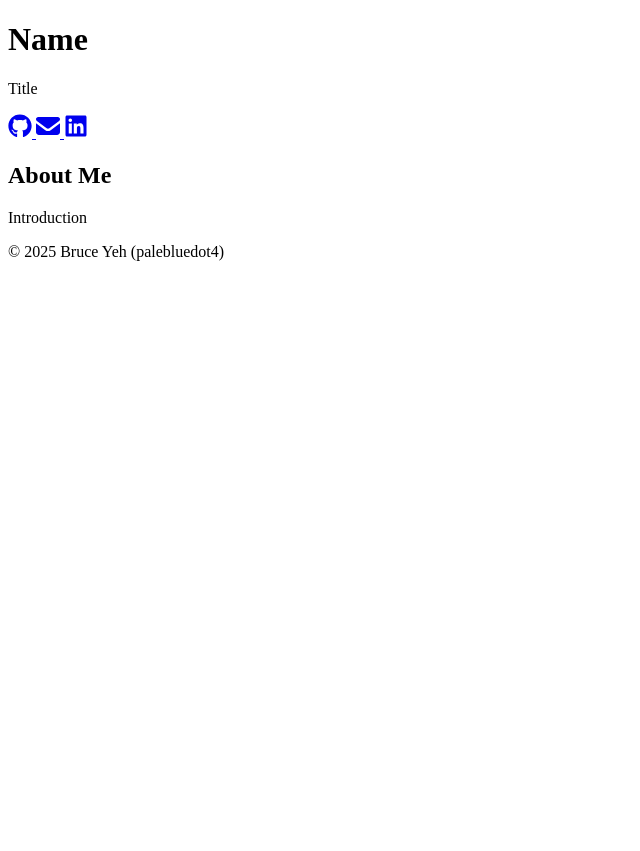
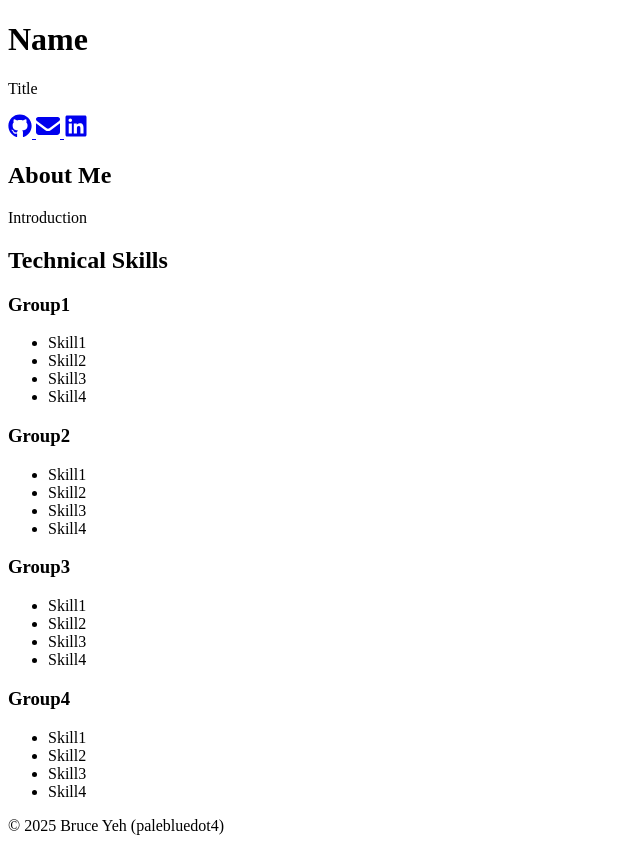
Before and after one commit to palebluedot4/code-snippets, a Python web app: template templates/web/pages/resume/nebula/vanilla/index.html in a window 1280 px wide. Shown: the whole page, without its empty margins (0-640 px from the left). Before the commit the page ends 261 px from the top, so only its background shows below. Run offline with Jinja, Linux system fonts and the light colour scheme; the template is opened without the code that fills it, so the values that code supplies are empty.

Commit message:
feat(html): add technical skills section
This commit introduces a dedicated "Technical Skills" section. It
utilizes a grid layout to organize different skill sets into
distinct groups. Each group is presented as an article containing a
heading and an unordered list of individual skills.

The purpose of this structure is to present technical competencies
in a clear and easily scannable format for recruiters. Grouping
skills logically helps to showcase a broad range of expertise in
an organized manner. Accessibility is maintained with the use of
aria-labelledby.

```diff
--- a/templates/web/pages/resume/nebula/vanilla/index.html
+++ b/templates/web/pages/resume/nebula/vanilla/index.html
@@ -76,6 +76,48 @@
         <h2 id="about-heading">About Me</h2>
         <p>Introduction</p>
       </section>
+
+      <section id="skills" aria-labelledby="skills-heading">
+        <h2 id="skills-heading">Technical Skills</h2>
+        <div class="skills-grid">
+          <article class="skill-group">
+            <h3>Group1</h3>
+            <ul class="skill-tags">
+              <li class="skill-tag">Skill1</li>
+              <li class="skill-tag">Skill2</li>
+              <li class="skill-tag">Skill3</li>
+              <li class="skill-tag">Skill4</li>
+            </ul>
+          </article>
+          <article class="skill-group">
+            <h3>Group2</h3>
+            <ul class="skill-tags">
+              <li class="skill-tag">Skill1</li>
+              <li class="skill-tag">Skill2</li>
+              <li class="skill-tag">Skill3</li>
+              <li class="skill-tag">Skill4</li>
+            </ul>
+          </article>
+          <article class="skill-group">
+            <h3>Group3</h3>
+            <ul class="skill-tags">
+              <li class="skill-tag">Skill1</li>
+              <li class="skill-tag">Skill2</li>
+              <li class="skill-tag">Skill3</li>
+              <li class="skill-tag">Skill4</li>
+            </ul>
+          </article>
+          <article class="skill-group">
+            <h3>Group4</h3>
+            <ul class="skill-tags">
+              <li class="skill-tag">Skill1</li>
+              <li class="skill-tag">Skill2</li>
+              <li class="skill-tag">Skill3</li>
+              <li class="skill-tag">Skill4</li>
+            </ul>
+          </article>
+        </div>
+      </section>
     </main>
 
     <footer>
```
